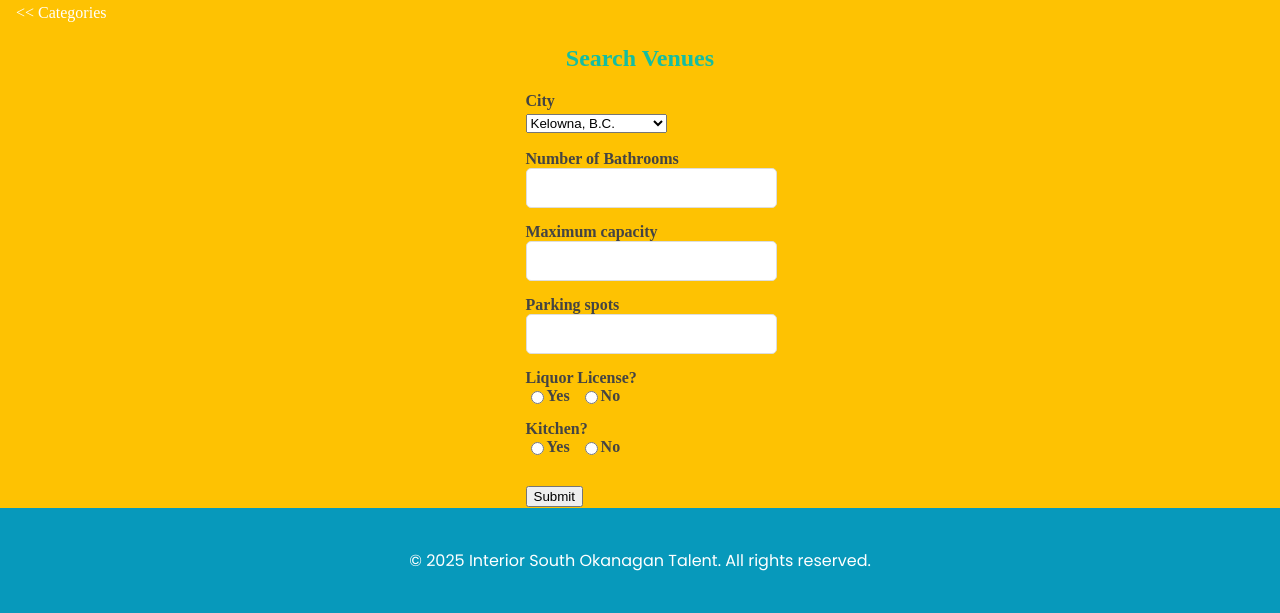
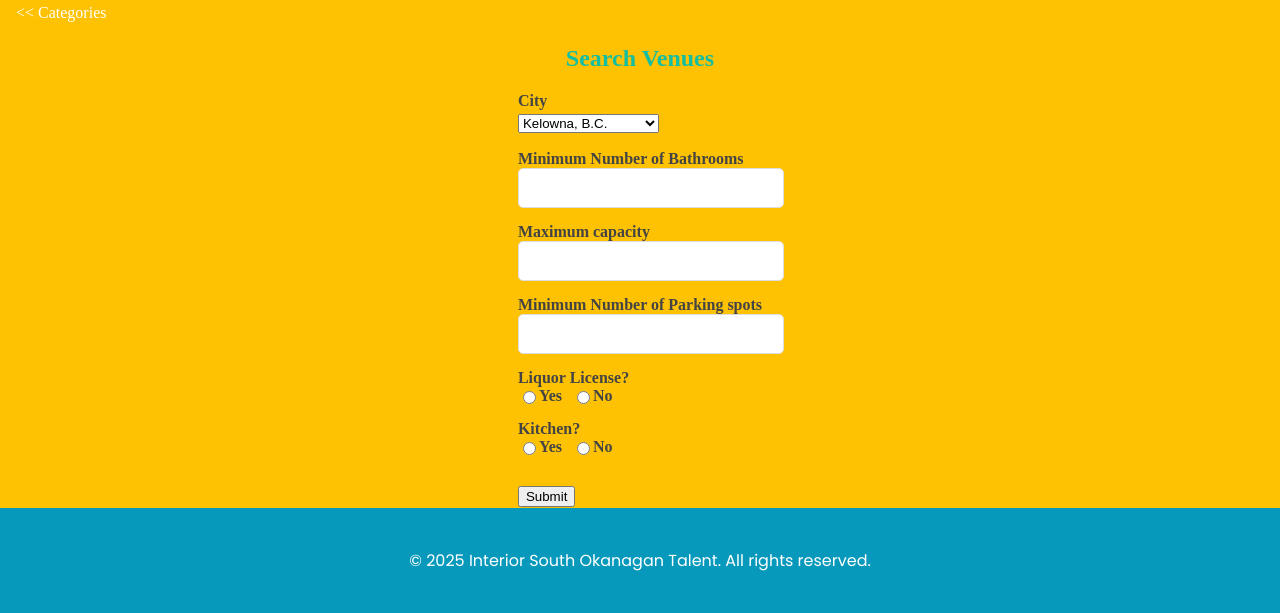
Before and after one commit to Goheezyonme/Kurt, a PHP site: page /VenuesSearch.php in a window 1280 px wide. Shown: the part 249-862 px from the top of the page. Run offline with PHP 8.4, Linux system fonts and the light colour scheme.

Commit message:
added back buttons to results pages and fixed typos in search pages

```diff
--- a/AccomodationSearchResults.php
+++ b/AccomodationSearchResults.php
@@ -82,6 +82,9 @@ $is_logged_in = isset($_SESSION["user_id"]);
             </div>
         </div>
     </nav>
+	<div class="nav-links">
+        <a href="AccomodationsSearch.php" class="cta-button" style="font-family: Monsterrat"><< Categories</a>
+    </div>
     <h1 style="text-align: center; font-family:Monterrat;">Results</h1>
             <?php
             // Check if results exist
--- a/AccomodationsSearch.php
+++ b/AccomodationsSearch.php
@@ -59,7 +59,7 @@ $is_logged_in = isset($_SESSION["user_id"]);
             <label>City</label>
             <?php citiesSelect("accomodation-city"); ?>
 
-            <label>Number of Rooms</label>
+            <label>Minimum Number of Rooms</label>
             <input id="accomodation-rooms"  name="accomodation-rooms" type="number" min=0 required>
 
             <button id="accomodation-submit" type="submit" class="btn full-width">Submit</button>
--- a/VenuesSearch.php
+++ b/VenuesSearch.php
@@ -73,13 +73,13 @@ $is_logged_in = isset($_SESSION["user_id"]);
 			<label style="margin:0">City</label>
             <?php citiesSelect("venue-city"); ?>
 
-            <label>Number of Bathrooms</label>
+            <label>Minimum Number of Bathrooms</label>
             <input id="venue-bathrooms" name="venue-bathrooms"  type="number" min=0 required>
 
 			<label>Maximum capacity</label>
             <input id="venue-capacity" name="venue-capacity"  type="number" min=0 required>
 
-			<label>Parking spots</label>
+			<label>Minimum Number of Parking spots</label>
             <input id="venue-parking" name="venue-parking"  type="number" min=0 required>
 
 			<label>Liquor License?</label>
--- a/VenuesSearchResults.php
+++ b/VenuesSearchResults.php
@@ -117,6 +117,9 @@ $is_logged_in = isset($_SESSION["user_id"]);
             </div>
         </div>
     </nav>
+	<div class="nav-links">
+        <a href="VenuesSearch.php" class="cta-button" style="font-family: Monsterrat"><< Search Again</a>
+    </div>
     <h1 style="text-align: center; font-family:Monterrat;">Results</h1>
             <?php
             // Check if results exist
```
